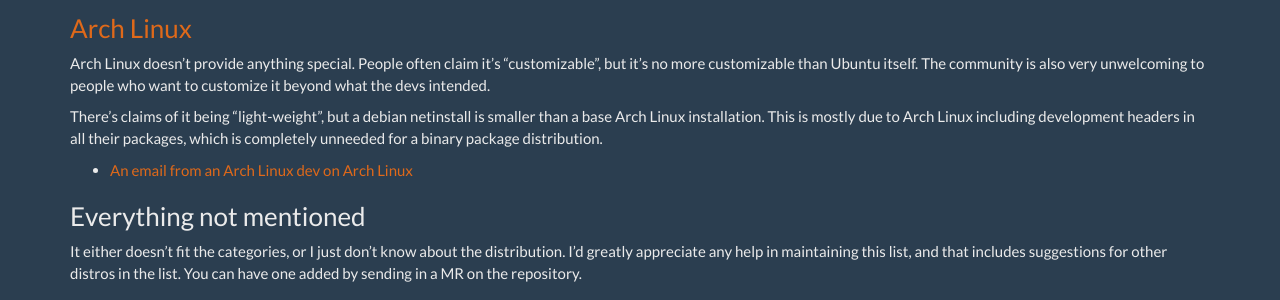
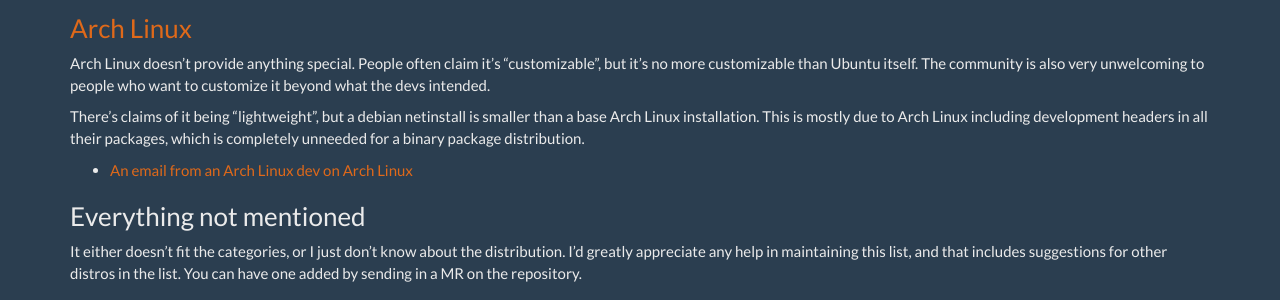
Before and after one commit to scriptkitties/fglt, a Jekyll site: the page built from _guides/picking-a-distro.md, in a window 1280 px wide and 900 px high, scrolled down 1526 px. Shown: the part 288-588 px from the top of the window. Built offline with Jekyll 4.4.1, drawn with Linux system fonts in a browser that asks for light colours; Markdown is read by kramdown in place of the engine named in the settings.

Commit message:
replace light-weight with lightweight

```diff
--- a/_guides/picking-a-distro.md
+++ b/_guides/picking-a-distro.md
@@ -104,7 +104,7 @@
 is also very unwelcoming to people who want to customize it beyond what the
 devs intended.
 
-There's claims of it being "light-weight", but a debian netinstall is smaller
+There's claims of it being "lightweight", but a debian netinstall is smaller
 than a base Arch Linux installation. This is mostly due to Arch Linux including
 development headers in all their packages, which is completely unneeded for a
 binary package distribution.
```
